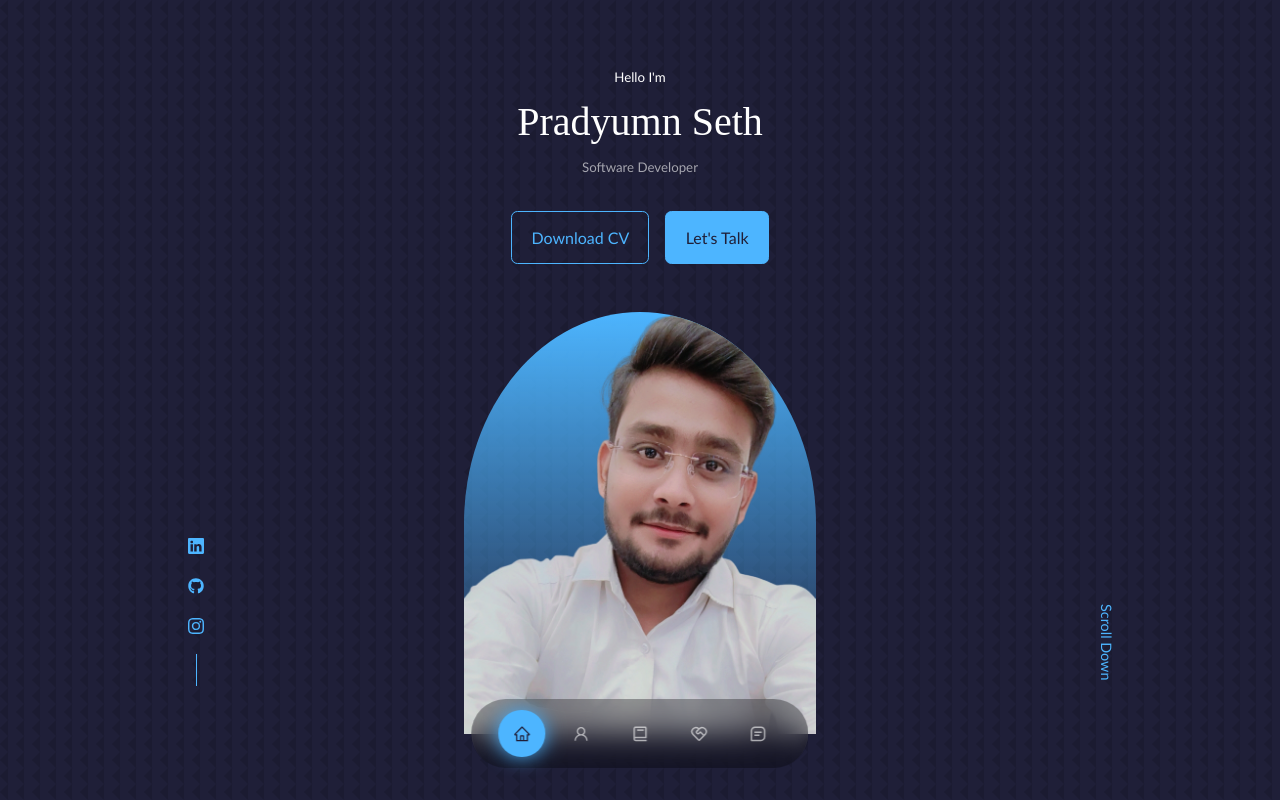
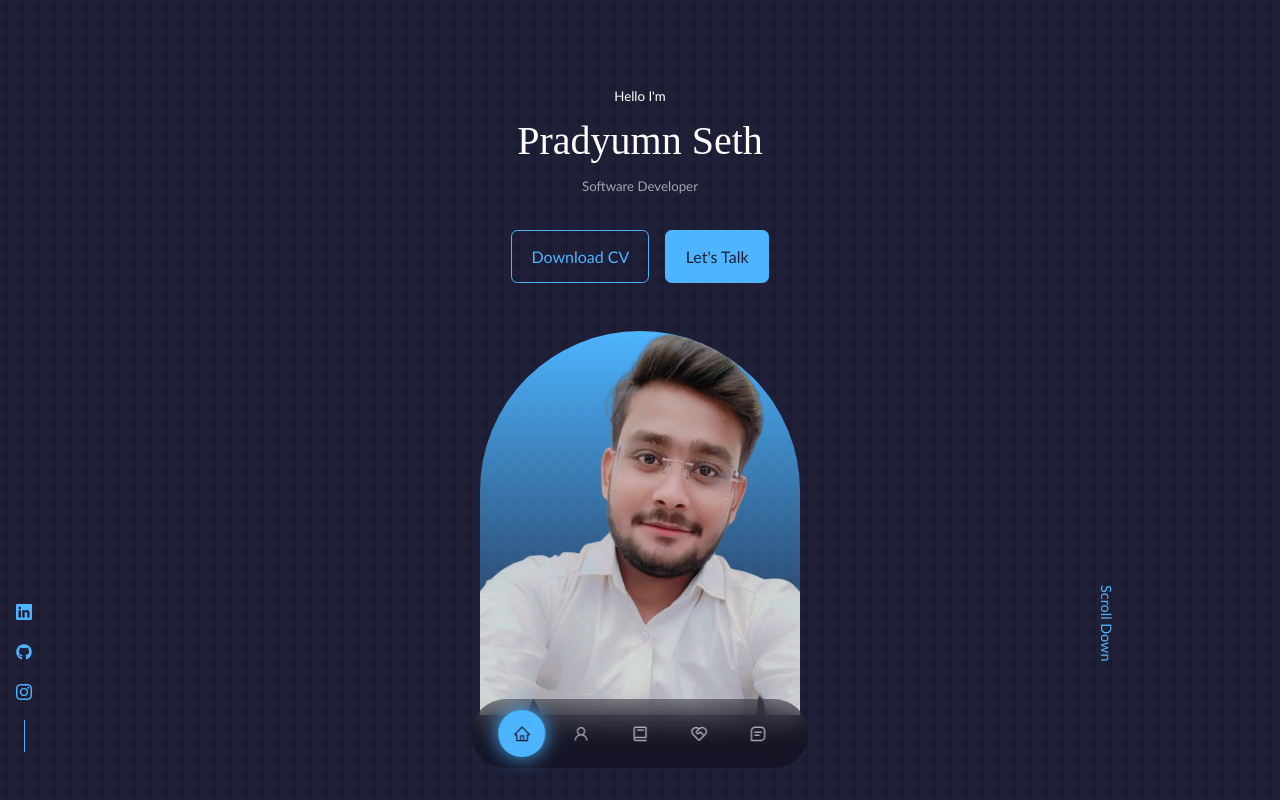
Before and after one commit to Pradyumnseth743/My-Portfolio, a React (Create React App) app: page / in a window 1280 px wide. Built offline with nearby package versions, Linux system fonts and the light colour scheme.

Commit message:
6th Header Changes

```diff
--- a/src/components/header/header.css
+++ b/src/components/header/header.css
@@ -12,6 +12,7 @@ a {
 
 /* Header Styling */
 header {
+    width: 100%;
     min-height: 100vh;
     display: flex;
     flex-direction: column;
@@ -20,6 +21,7 @@ header {
     text-align: center;
     padding: 0 1rem;
     /* background: var(--background-color, #f4f4f4); */
+    position: relative;
 }
 
 .header__container {
@@ -36,7 +38,7 @@ header {
     flex-direction: column;
     align-items: center;
     gap: 0.8rem;
-    position: absolute;
+    position: fixed;
     left: 1rem;
     bottom: 3rem;
 }
@@ -62,11 +64,11 @@ header {
     position: relative;
     margin: 3rem auto 0 auto;
     width: 100%;
-    max-width: 22rem;
+    max-width: 20rem;
     height: auto;
     aspect-ratio: 1 / 1.2;
     background: linear-gradient(var(--color-primary, #000), transparent);
-    border-radius: 50% 50% 0 0;
+    border-radius: 12rem 12rem 0 0;
     overflow: hidden;
 }
 
@@ -97,6 +99,9 @@ header {
     .me {
         max-width: 18rem;
     }
+    .header__socials {
+        left: 0.5rem;
+    }
 }
 
 @media screen and (max-width: 600px) {
```
